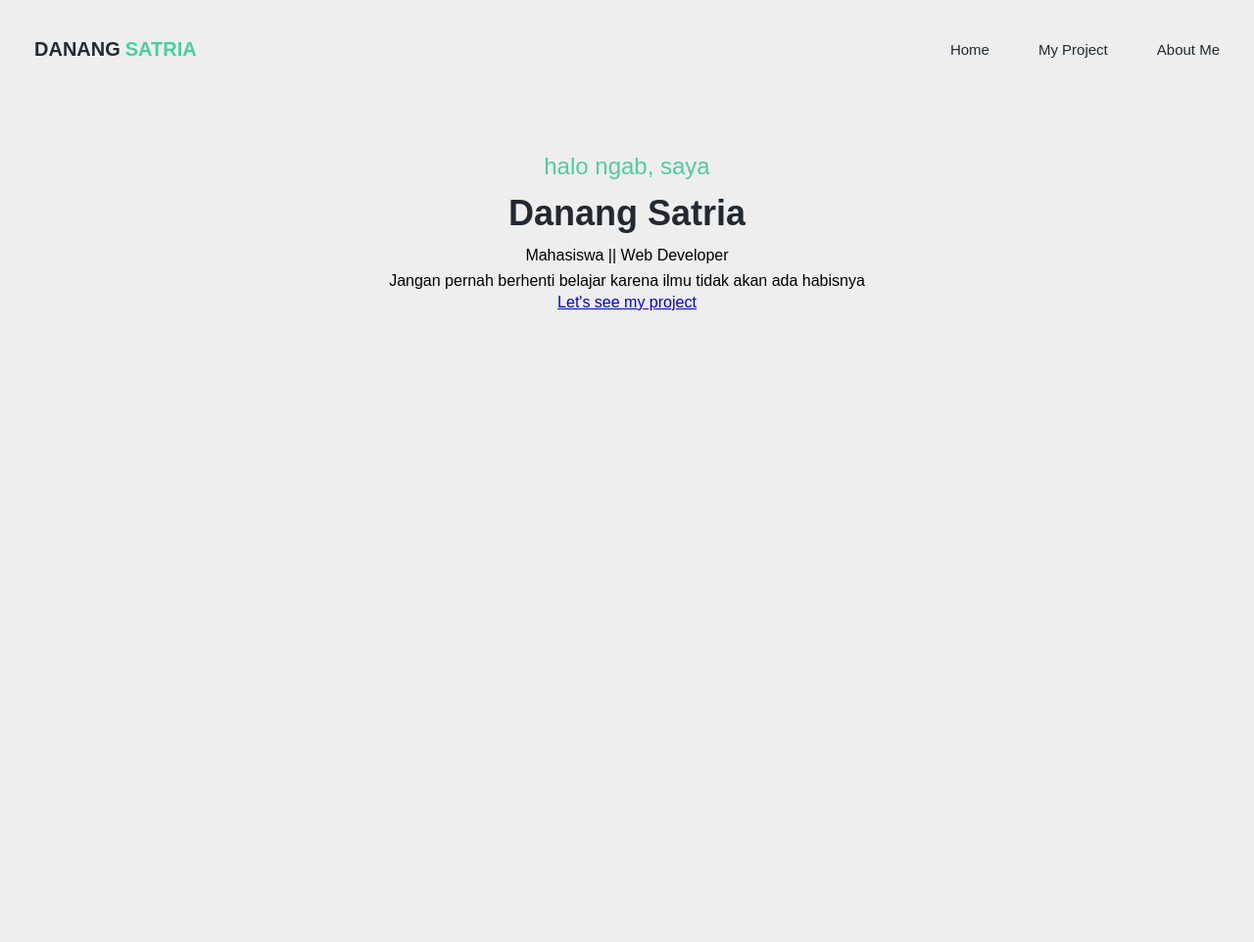
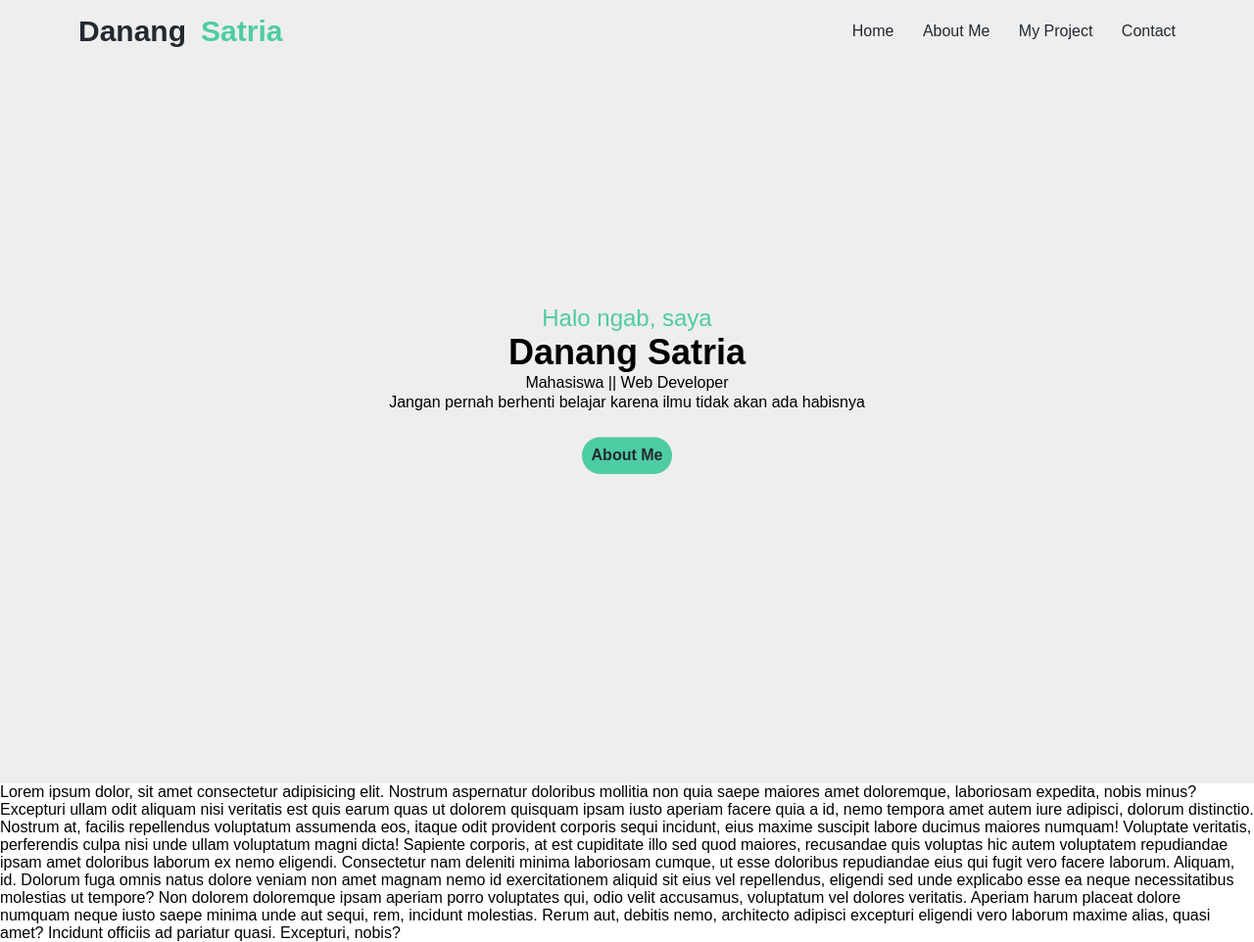
Before and after one commit to nangzzz/nangzzz.github.io, a PHP site: page / in a window 1280 px wide. Shown: the whole page at 98% size. Before the commit the page ends 317 px from the top, so only its background shows below. Run offline with PHP 8.4, Linux system fonts and the light colour scheme; some libraries are stand-ins or nearby versions.

Commit message:
akhirnya berhasil

```diff
--- a/assets/css/style.css
+++ b/assets/css/style.css
@@ -3,93 +3,128 @@
     padding:0;
     box-sizing: border-box;
     font-family:  "Poppins", sans-serif;
-    overflow: hidden;
+    text-decoration: none;
+    font-family: poppins, sans-serif
 }
 
-.main-container {
-    width: 100%;
-    height: 100vh;
-    background-color: #eeeeee;
-    justify-content: center;
-    align-items: center;
-}
-.navbar {
-    display: flex;
-    justify-content: space-between;
-    align-items: center;
-    font-size: 15px;
-    padding: 50px 35px;
-    width: 100%;
-    height: 60px;
-
+.max-width {
+    max-width: 1300px;
+    padding: 0 80px;
+    margin: auto;
 }
 
-.brand {
-    font-size: 20px;
-    text-transform: uppercase;
+/* navbar setting */
+.navbar {
+    position: fixed;
+    width: 100%;
+    padding: 15px 0;
 }
 
-    .brand a {
+.navbar .max-width {
+    display: flex;
+    align-items: center;
+    justify-content: space-between;
+}
+.navbar .brand a {
+    color: #232931;
+    font-size: 30px;
+    font-weight: bold;
     text-decoration: none;
-        color: #232931;
-        font-weight: bolder;
-    }
-
-        .brand a span {
-            color: #4ecca3;
-            padding-left: 5px;
-        }
-
-.menu-list {
-    display: flex;
-    justify-content: space-between;
-    align-items: center;
     text-transform: capitalize;
 }
 
-    .menu-list li {
-        list-style-type: none;
-        margin-left: 50px;
-    }
-
-        .menu-list li a {
-            text-decoration: none;
-            color: #232931;
-            font-weight: 500;
-        }
-
-        .menu-list li a:hover {
+.navbar .brand a span {
+    margin-left: 15px;
     color: #4ecca3;
 }
 
-.main-page {
+.navbar .menu-list li {
+    list-style: none;
+    display: inline-block;
+}
+
+.navbar .menu-list li a {
+    text-decoration: none;
+    color: #232931;
+    margin-left: 25px;
+    font-weight: 500;
+    text-transform: capitalize;
+}
+
+.navbar .menu-list li a:hover{
+    color: #4ecca3;
+    transition: color 1s ease;
+}
+
+/* home setting */
+.home {
+    display: flex;
+    background: #eeeeee;
+    height: 100vh;
+}
+
+.home .max-width {
     display: flex;
     flex-direction: column;
+    align-items: center;
     justify-content: center;
-    align-items: center;
-    margin: 50px auto;
 }
 
-.home-content {
+.home .max-width .home-content {
     display: flex;
     flex-direction: column;
+    align-items: center;
     justify-content: center;
-    align-items: center;
-    line-height: 1.625;
 }
 
-    .home-content .text-1 {
+.home .max-width .home-content .text-1 {
+    font-size: 24px;
+    font-weight: 500;
     color: #4ecca3;
-        font-size: 24px;
 }
 
-    .home-content .text-2 {
-        color: #232931;
+.home .max-width .home-content .text-2 {
     font-size: 36px;
     font-weight: bolder;
     text-transform: capitalize;
 }
 
-    .home-content .text-3 {
+.home .max-width .home-content .text-3 {
+    font-size: 16px;
+    line-height: 20px;
     text-transform: capitalize;
 }
+
+.home .max-width .home-content .text-4 {
+    font-size: 16px;
+    line-height: 20px;
+}
+
+.button {
+    margin-top: 30px;
+    background-color: #4ecca3;
+    padding: 10px;
+    border-radius: 30px;
+    animation-name: bounce;
+    animation-duration: 1s;
+    animation-iteration-count: infinite;
+}
+
+@keyframes bounce {
+    0%, 100% {
+      transform: translateY(-25%);
+      -webkit-animation-timing-function: cubic-bezier(0.8,0,1,1);
+              animation-timing-function: cubic-bezier(0.8,0,1,1);
+    }
+
+    50% {
+      transform: none;
+      -webkit-animation-timing-function: cubic-bezier(0,0,0.2,1);
+              animation-timing-function: cubic-bezier(0,0,0.2,1);
+    }
+}
+
+.button a {
+    color: #232931;
+    font-weight: 600;
+}
--- a/index.html
+++ b/index.html
@@ -9,30 +9,36 @@
     <title>Portfolio | Danang Satria</title>
 </head>
 <body>
-    <div class="main-container">
     <nav class="navbar">
+        <div class="max-width">
             <div class="brand">
-                <a href="">danang<span>Satria</span></a>
+                <a href="#home">danang<span>Satria</span></a>
             </div>
             <ul class="menu-list">
                 <li><a href="#">home</a></li>
-                <li><a href="#">my project</a></li>
-                <li><a href="#">about me</a></li>
+                <li><a href="#about">about me</a></li>
+                <li><a href="#project">my project</a></li>
+                <li><a href="#contact">contact</a></li>
             </ul>
+        </div>
     </nav>
+
+    <!-- home page start -->
     <section class="home" id="home">
-            <div class="main-page">
+        <div class="max-width">
             <div class="home-content">
-                    <div class="text-1">halo ngab, saya</div>
+                <div class="text-1">Halo ngab, saya</div>
                 <div class="text-2">danang satria</div>
                 <div class="text-3">mahasiswa || web developer</div>
                 <div class="text-4">Jangan pernah berhenti belajar karena ilmu tidak akan ada habisnya</div>
             </div>
             <div class="button">
-                    <a href="#">Let's see my project</a>
+                <a href="#about">About Me</a>
             </div>
         </div>
     </section>
-    </div>
+
+    <p>Lorem ipsum dolor, sit amet consectetur adipisicing elit. Nostrum aspernatur doloribus mollitia non quia saepe maiores amet doloremque, laboriosam expedita, nobis minus? Excepturi ullam odit aliquam nisi veritatis est quis earum quas ut dolorem quisquam ipsam iusto aperiam facere quia a id, nemo tempora amet autem iure adipisci, dolorum distinctio. Nostrum at, facilis repellendus voluptatum assumenda eos, itaque odit provident corporis sequi incidunt, eius maxime suscipit labore ducimus maiores numquam! Voluptate veritatis, perferendis culpa nisi unde ullam voluptatum magni dicta! Sapiente corporis, at est cupiditate illo sed quod maiores, recusandae quis voluptas hic autem voluptatem repudiandae ipsam amet doloribus laborum ex nemo eligendi. Consectetur nam deleniti minima laboriosam cumque, ut esse doloribus repudiandae eius qui fugit vero facere laborum. Aliquam, id. Dolorum fuga omnis natus dolore veniam non amet magnam nemo id exercitationem aliquid sit eius vel repellendus, eligendi sed unde explicabo esse ea neque necessitatibus molestias ut tempore? Non dolorem doloremque ipsam aperiam porro voluptates qui, odio velit accusamus, voluptatum vel dolores veritatis. Aperiam harum placeat dolore numquam neque iusto saepe minima unde aut sequi, rem, incidunt molestias. Rerum aut, debitis nemo, architecto adipisci excepturi eligendi vero laborum maxime alias, quasi amet? Incidunt officiis ad pariatur quasi. Excepturi, nobis?</p>
+
 </body>
 </html>
```
Lines whose indentation alone changed are shown as unchanged.
